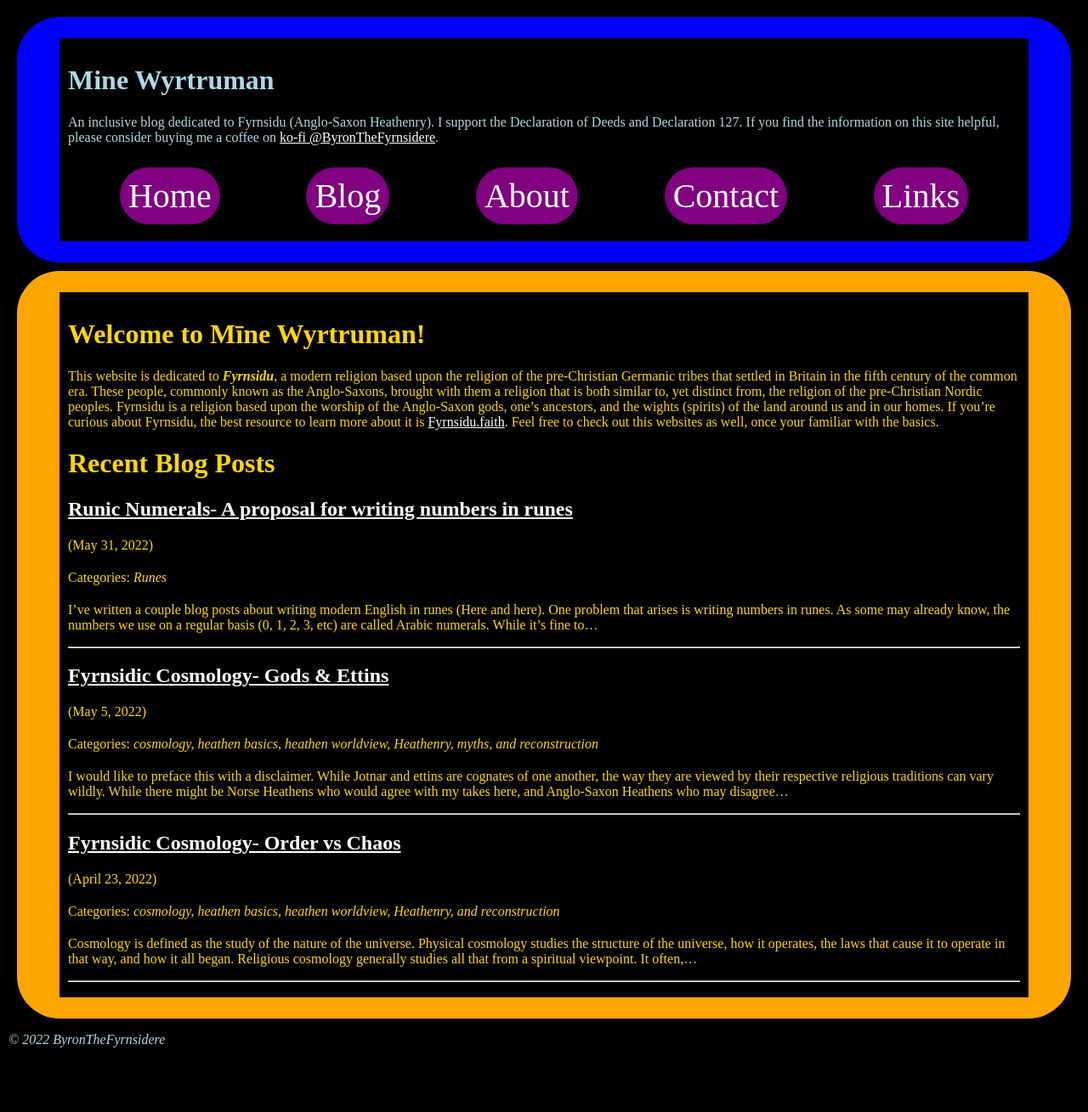
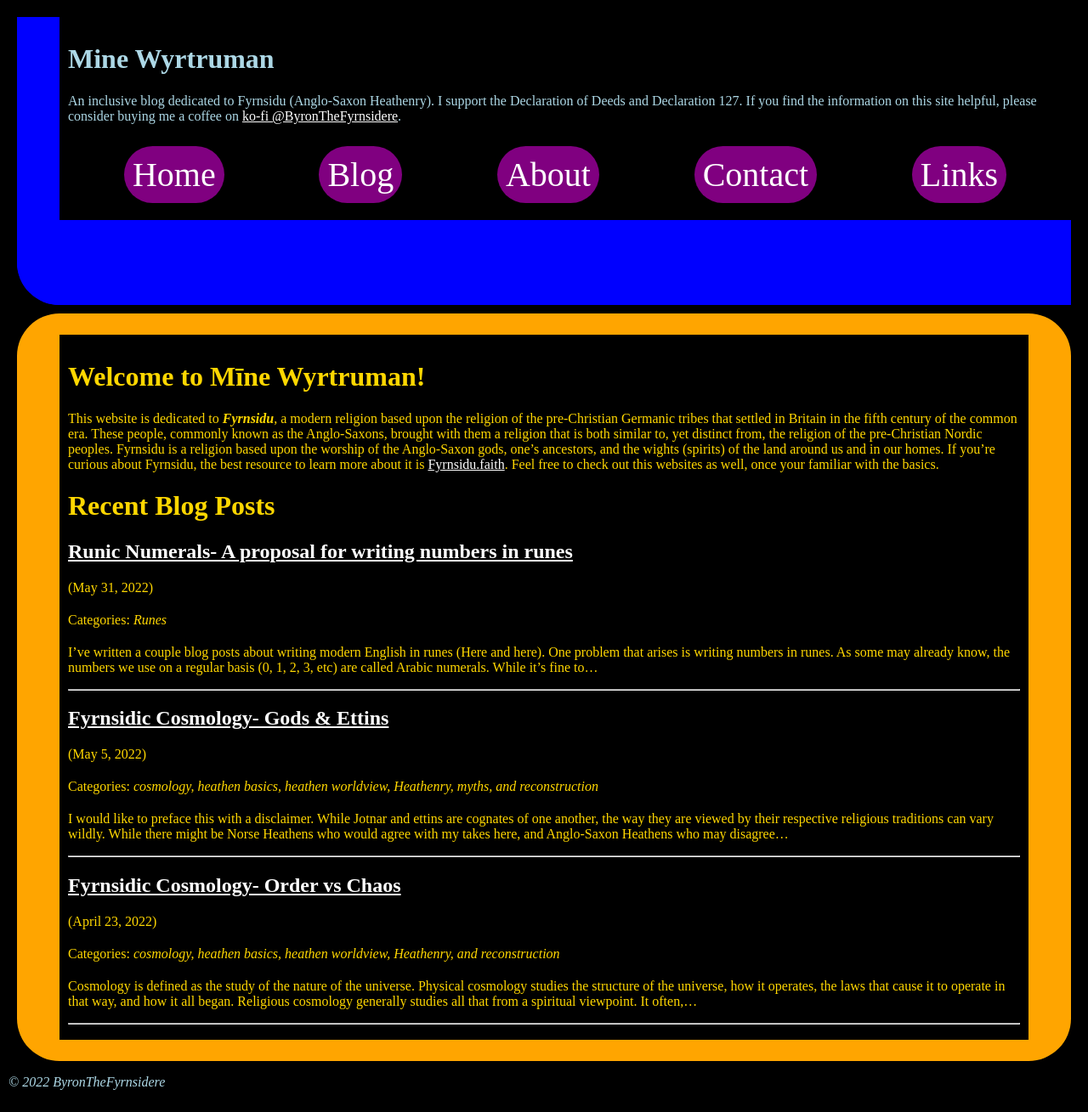
Before and after one commit to byronpendason/byronpendason.github.io, a Jekyll site: the page built from index.md, in a window 1280 px wide. Shown: the whole page at 85% size. Built offline with Jekyll 4.4.1, drawn with Linux system fonts in a browser that asks for light colours; our own code applies the rules of GitHub Pages for plain Markdown files; comment, search, counter and statistics services are not loaded; before the commit the page ends 1259 px from its top, so only the background shows below that.

Commit message:
Update style.css

```diff
--- a/css/style.css
+++ b/css/style.css
@@ -11,9 +11,9 @@
         margin: 10px;
         padding: 10px;
         border-style: solid;
-        border-width: 25px 50px;
+        border-width: 0px 0px 100px 50px;
         border-color: blue;
-        border-radius: 50px;
+        border-radius: 0px 0px 0px 50px;
       }
       nav ul {
         display: flex;
```
